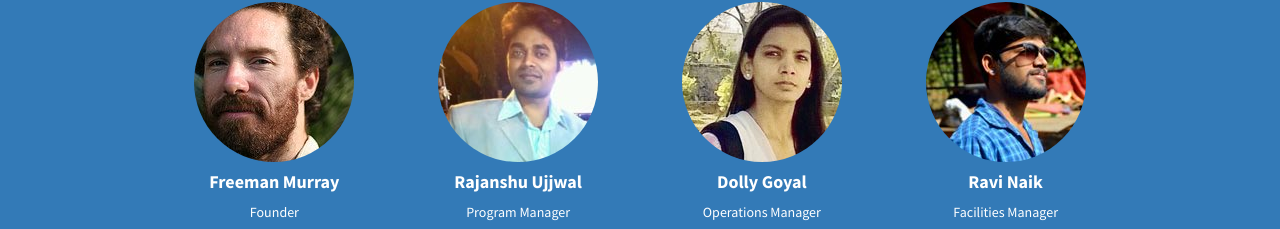
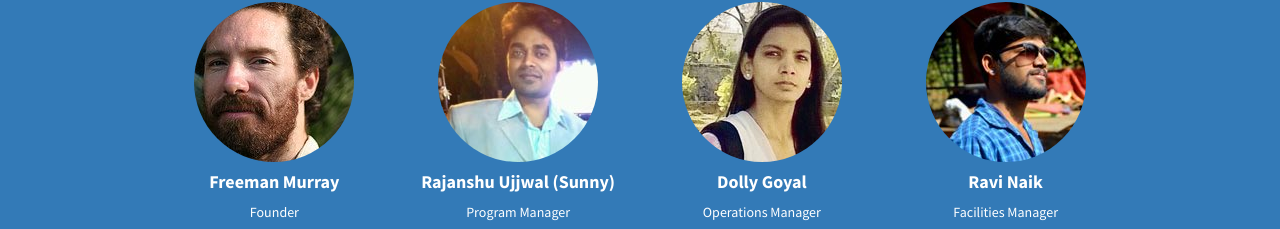
Before and after one commit to jaagameister/jaagastudy.org, a plain HTML site: page index.html in a window 1280 px wide. Shown: the part 2285-2514 px from the top of the page. Drawn offline with Linux system fonts and the light colour scheme.

Commit message:
Crew Profiles Updated

```diff
--- a/index.html
+++ b/index.html
@@ -198,7 +198,7 @@
                             <div class="crew-item">
                                 <img src="img/ru.jpg" style="border-radius: 50%">
                                 <h4>
-                                    <strong>Rajanshu Ujjwal</strong>
+                                    <strong>Rajanshu Ujjwal (Sunny)</strong>
                                 </h4>
                                 <p>Program Manager</p>
                                 <a href="https://www.facebook.com/the.curious.monk" target="_blank" class="btn btn-light">Connect</a>
```
